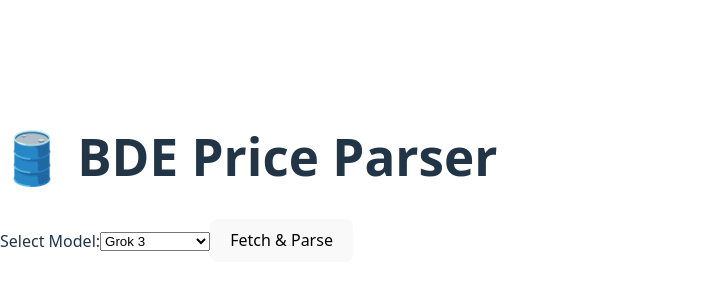
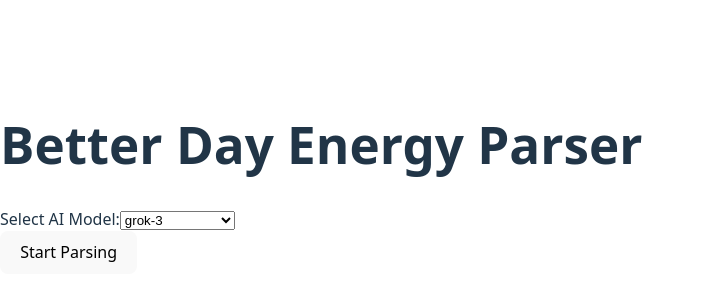
Before and after one commit to mattmizell/bde-frontend, a React (Vite) app: page / in a window 1280 px wide. Shown: the part 222-522 px from the top of the page, without its empty margins (0-705 px from the left). Built offline with nearby package versions, Linux system fonts and the light colour scheme.

Commit message:
Restore correct models in the dropdown and ensure download functionality

```diff
--- a/src/App.jsx
+++ b/src/App.jsx
@@ -1,12 +1,11 @@
-import React, { useState } from "react";
+import { useEffect, useState } from "react";
 import axios from "axios";
-import LiveLogViewer from "./components/LogViewer";
 
 function App() {
+  const [status, setStatus] = useState(null);
   const [processId, setProcessId] = useState(null);
-  const [status, setStatus] = useState(null);
+  const [downloading, setDownloading] = useState(false);
   const [selectedModel, setSelectedModel] = useState("grok-3");
-  const [downloading, setDownloading] = useState(false);
 
   const startProcess = async () => {
     try {
@@ -15,98 +14,125 @@ function App() {
       );
       const { process_id } = response.data;
       setProcessId(process_id);
-      setStatus(null);
-      pollStatus(process_id);
-    } catch (error) {
-      console.error("Failed to start process:", error);
+      setStatus({ status: "starting..." });
+    } catch (err) {
+      alert("Failed to start process");
+      console.error(err);
     }
   };
 
-  const pollStatus = (id) => {
-    const interval = setInterval(async () => {
+  const pollStatus = async (id) => {
     try {
       const response = await axios.get(
         `https://bde-project.onrender.com/status/${id}`
       );
-        const newStatus = response.data;
-        setStatus(newStatus);
-
-        if (newStatus.status === "complete" || newStatus.status === "error") {
-          clearInterval(interval);
+      const data = response.data;
+      setStatus(data);
+      if (data.status === "done" || data.status === "error") {
+        clearInterval(window.poller);
       }
-      } catch (error) {
-        console.error("Error polling status:", error);
+    } catch (err) {
+      console.log("Status file not found. Stopping polling.");
+      clearInterval(window.poller);
     }
-    }, 3000);
   };
 
   const downloadCSV = async () => {
     if (!status?.output_file) return;
+    try {
       setDownloading(true);
-    try {
       const response = await axios.get(
         `https://bde-project.onrender.com/download/${status.output_file}`,
-        { responseType: "blob" }
+        {
+          responseType: "blob",
+        }
       );
+      const url = window.URL.createObjectURL(new Blob([response.data]));
+      const link = document.createElement("a");
+      link.href = url;
+      link.setAttribute("download", status.output_file);
+      document.body.appendChild(link);
+      link.click();
+      document.body.removeChild(link);
 
-      const blob = new Blob([response.data], { type: "text/csv" });
-      const url = window.URL.createObjectURL(blob);
-      const a = document.createElement("a");
-      a.href = url;
-      a.download = status.output_file;
-      a.click();
-      window.URL.revokeObjectURL(url);
-
-      // Optional: Cleanup the backend status
+      // Delay cleanup by 5 seconds
+      setTimeout(async () => {
+        try {
           await axios.post(
             `https://bde-project.onrender.com/cleanup/${processId}`
           );
-    } catch (error) {
-      console.error("Download failed:", error);
-      alert("Failed to download CSV. Please check logs.");
-    } finally {
+        } catch (err) {
+          console.error("Cleanup failed:", err);
+        }
+      }, 5000);
+
       setDownloading(false);
+    } catch (err) {
+      setDownloading(false);
+      alert("Download failed or file not available.");
     }
   };
 
+  useEffect(() => {
+    if (processId) {
+      window.poller = setInterval(() => pollStatus(processId), 3000);
+    }
+    return () => clearInterval(window.poller);
+  }, [processId]);
+
   return (
-    <div className="bg-gray-900 text-white min-h-screen flex flex-col items-center justify-start p-6 space-y-6">
-      <h1 className="text-3xl font-bold text-cyan-400 mb-2">
-        🛢️ BDE Price Parser
+    <div className="p-6 max-w-xl mx-auto font-sans text-white">
+      <h1 className="text-2xl font-bold mb-4 text-center text-cyan-400 uppercase tracking-wide">
+        Better Day Energy Parser
       </h1>
-      <div className="flex space-x-4 items-center">
-        <label htmlFor="model" className="text-cyan-300">
-          Select Model:
+
+      <div className="mb-4">
+        <label htmlFor="model" className="block text-sm font-medium mb-1">
+          Select AI Model:
         </label>
         <select
           id="model"
           value={selectedModel}
           onChange={(e) => setSelectedModel(e.target.value)}
-          className="p-2 bg-gray-800 border border-cyan-500 rounded"
+          className="border border-gray-600 rounded px-3 py-2 w-full bg-black text-white"
         >
-          <option value="grok-3">Grok 3</option>
-          <option value="grok-mini">Grok Mini</option>
-          <option value="openai">OpenAI GPT-4</option>
+          <option value="grok-3">grok-3</option>
+          <option value="grok-3-fast">grok-3-fast</option>
+          <option value="grok-3-mini">grok-3-mini</option>
+          <option value="grok-3-mini-fast">grok-3-mini-fast</option>
         </select>
+      </div>
+
       <button
         onClick={startProcess}
-          className="px-4 py-2 bg-cyan-600 hover:bg-cyan-500 rounded shadow"
+        className="bg-cyan-600 text-white px-4 py-2 rounded shadow mb-4 hover:bg-cyan-700"
       >
-          Fetch & Parse
+        Start Parsing
       </button>
-      </div>
 
       {status && (
-        <div className="mb-4 p-4 bg-gray-800 rounded border border-cyan-500 w-full max-w-2xl">
-          <p><strong>Status:</strong> {status.status}</p>
-          <p><strong>Emails Fetched:</strong> {status.email_count}</p>
-          <p><strong>Current Email:</strong> {status.current_email}</p>
-          <p><strong>Rows Parsed:</strong> {status.row_count}</p>
-          <p><strong>Output:</strong> {status.output_file || "(none)"}</p>
+        <div className="mb-4 p-4 bg-gray-800 rounded">
+          <p>
+            <strong>Status:</strong> {status.status}
+          </p>
+          <p>
+            <strong>Emails Fetched:</strong> {status.email_count}
+          </p>
+          <p>
+            <strong>Current Email:</strong> {status.current_email}
+          </p>
+          <p>
+            <strong>Rows Parsed:</strong> {status.row_count}
+          </p>
+          <p>
+            <strong>Output:</strong> {status.output_file || "(none)"}
+          </p>
         </div>
       )}
 
-      {status?.status === "complete" && status?.row_count > 0 && (
+      {status?.status === "done" &&
+        status?.output_file &&
+        status?.row_count > 0 && (
           <button
             onClick={downloadCSV}
             className="bg-green-600 text-white px-4 py-2 rounded shadow hover:bg-green-700"
@@ -116,13 +142,11 @@ function App() {
           </button>
         )}
 
-      {status?.status === "complete" && status?.row_count === 0 && (
+      {status?.status === "done" && status?.row_count === 0 && (
         <div className="text-red-400 font-semibold">
           No rows parsed. Check logs or try different emails.
         </div>
       )}
-
-      {processId && <LiveLogViewer processId={processId} />}
     </div>
   );
 }
```
Lines whose indentation alone changed are shown as unchanged.
